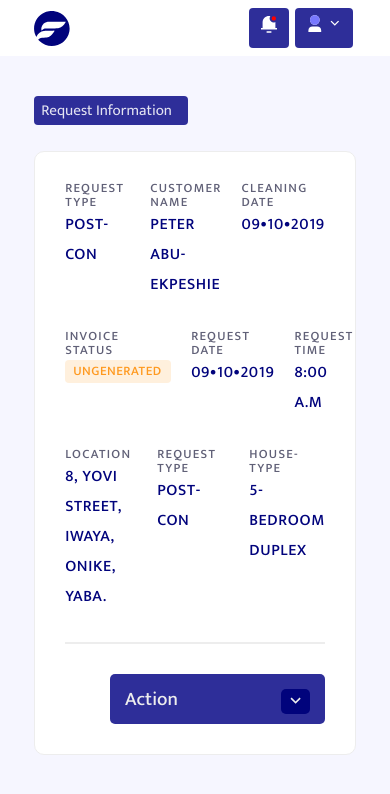
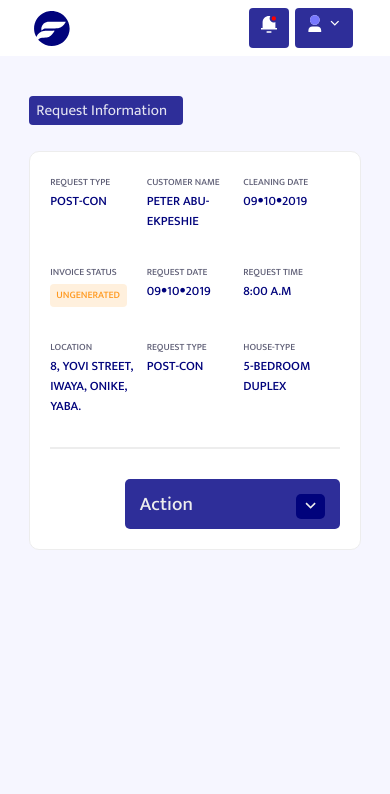
Before and after one commit to Elijahscriptdev/fichaya-test, a React (Create React App) app: page / in a window 390 px wide. Shown: the top 794 px of the page. Built offline with nearby package versions, Linux system fonts and the light colour scheme.

Commit message:
responsive on mobile

```diff
--- a/src/components/request/RequestInformation.css
+++ b/src/components/request/RequestInformation.css
@@ -156,3 +156,79 @@ hr {
   margin-right: 3px;
   margin-bottom: -10px;
 }
+
+/* Smartphones (portrait and landscape) ---------- */
+@media screen and (min-width: 320px) and (max-width: 480px) {
+  .request-info-container {
+    max-width: 85%;
+  }
+
+  .request-info-title {
+    height: 29px;
+    max-width: 154px;
+    border-radius: 4px;
+    background: #2e2e99;
+    font-size: 0.95rem;
+    line-height: 27px;
+    color: rgba(255, 255, 255, 0.87);
+    padding: 1px 7px;
+    margin-top: 40px;
+  }
+
+  .request-info-datas {
+    max-width: 100%;
+    background: #ffffff;
+    border: 1px solid #ededed;
+    border-radius: 10px;
+    margin-top: 26px;
+    padding: 20px;
+    position: relative;
+  }
+
+  .request-info-data {
+    display: grid;
+    grid-template-columns: 1fr 1fr 1fr;
+    grid-column-gap: 0px;
+    margin-bottom: 30px;
+  }
+
+  .data-one H3 {
+    font-size: 0.6rem;
+    line-height: 20px;
+    letter-spacing: 0em;
+  }
+
+  .data-one p {
+    font-size: 0.8rem;
+    line-height: 20px;
+    letter-spacing: 0em;
+  }
+
+  .data-one .special {
+    width: 80%;
+    padding: 0px;
+    font-size: 10px;
+    line-height: 23px;
+    padding: 0 6px;
+  }
+}
+
+/* Tablets, iPads (portrait and landscape) ---------- */
+@media screen and (min-width: 768px) and (max-width: 1024px) {
+}
+/* Tablets, iPads (portrait) ---------- */
+@media screen and (min-width: 768px) {
+  /* styles */
+}
+/* Tablets, iPads (landscape) ---------- */
+@media screen and (min-width: 1024px) {
+  /* styles */
+}
+/* Desktops and laptops ---------- */
+@media screen and (min-width: 1224px) {
+  /* styles */
+}
+/* Large screens ---------- */
+@media screen and (min-width: 1824px) {
+  /* styles */
+}
```
